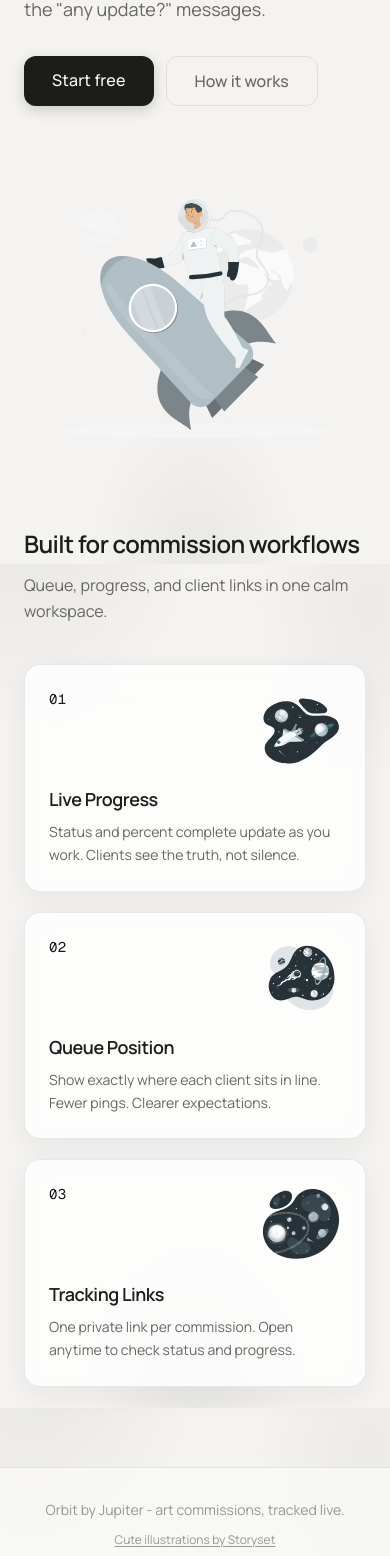
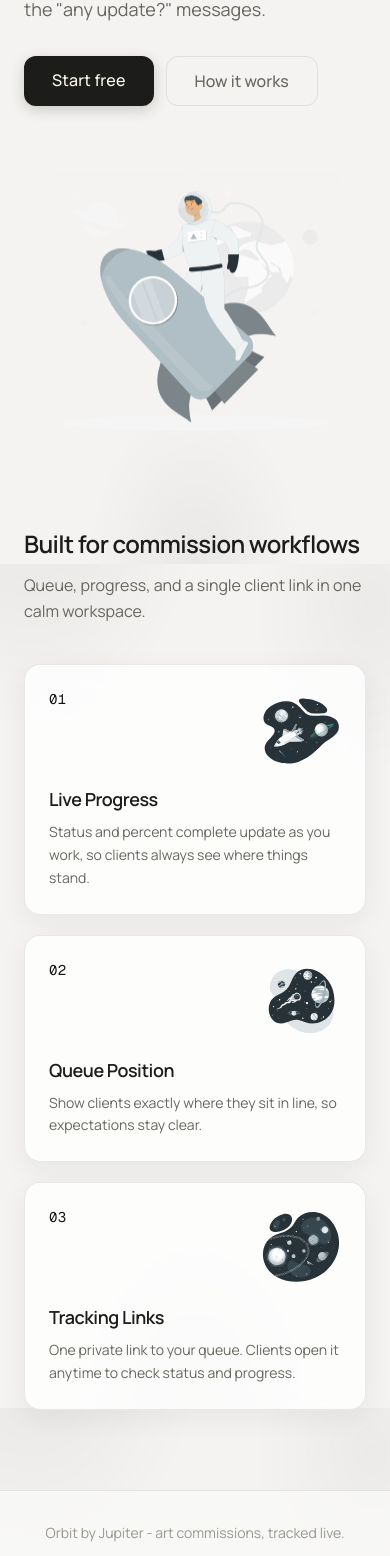
Before and after one commit to nbjupiterr/jupitercomms, a Next.js app: page / in a window 390 px wide. Shown: the part 280-1836 px from the top of the page. Built offline with nearby package versions, Linux system fonts and the light colour scheme.

Commit message:
Refine landing copy, float hero image, full-screen mobile sidebar - Reword feature copy per Drawbridge annotations (single client link, less cringy phrasing) - Add floating animation to hero illustration - Make dashboard sidebar full-width on mobile for easier tapping

```diff
--- a/app/page.tsx
+++ b/app/page.tsx
@@ -45,7 +45,7 @@ export default function LandingPage() {
                 width={640}
                 height={640}
                 priority
-                className="w-full max-w-xl h-auto"
+                className="w-full max-w-xl h-auto animate-float"
               />
             </div>
           </div>
@@ -56,26 +56,26 @@ export default function LandingPage() {
             Built for commission workflows
           </h2>
           <p className="text-text-secondary max-w-xl mb-10 leading-relaxed">
-            Queue, progress, and client links in one calm workspace.
+            Queue, progress, and a single client link in one calm workspace.
           </p>
 
           <div className="grid sm:grid-cols-2 lg:grid-cols-3 gap-5">
             <FeatureCard
               index="01"
               title="Live Progress"
-              description="Status and percent complete update as you work. Clients see the truth, not silence."
+              description="Status and percent complete update as you work, so clients always see where things stand."
               image="/assets/outer-space-amico.svg"
             />
             <FeatureCard
               index="02"
               title="Queue Position"
-              description="Show exactly where each client sits in line. Fewer pings. Clearer expectations."
+              description="Show clients exactly where they sit in line, so expectations stay clear."
               image="/assets/outer-space-bro.svg"
             />
             <FeatureCard
               index="03"
               title="Tracking Links"
-              description="One private link per commission. Open anytime to check status and progress."
+              description="One private link to your queue. Clients open it anytime to check status and progress."
               image="/assets/solar-system-amico.svg"
             />
           </div>
--- a/components/dashboard/Sidebar.tsx
+++ b/components/dashboard/Sidebar.tsx
@@ -45,7 +45,7 @@ export const Sidebar = ({ user: _user }: { user: User }) => {
 
       <aside
         className={`
-          fixed inset-y-0 left-0 z-50 w-56 bg-bg-card/95 backdrop-blur-xl border-r border-glass-border flex flex-col
+          fixed inset-y-0 left-0 z-50 w-full lg:w-56 bg-bg-card/95 backdrop-blur-xl border-r border-glass-border flex flex-col
           transform transition-transform duration-200
           lg:static lg:translate-x-0
           ${open ? "translate-x-0" : "-translate-x-full"}
```
Also changed, not shown: 1 other file (tests, documents, lock files or other folders).
